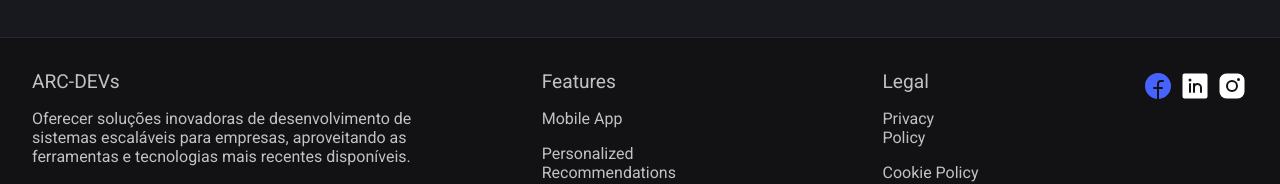
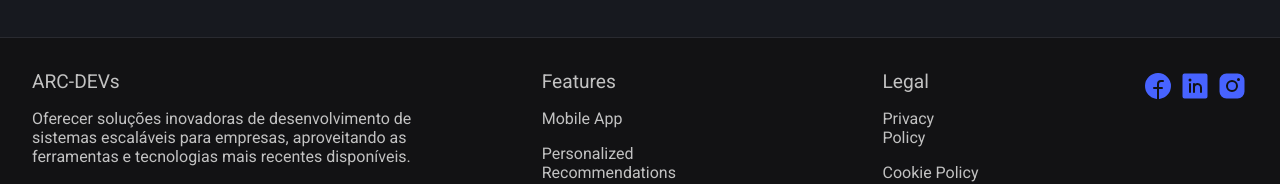
Before and after one commit to Elencio/ARC_DEVs_WEb, a React (Vite) app: page / in a window 1280 px wide. Shown: the part 4594-4778 px from the top of the page. Built offline with nearby package versions, Linux system fonts and the light colour scheme; a web font is replaced by a local one.

Commit message:
atualizacao do css

```diff
--- a/src/Web/Footer.tsx
+++ b/src/Web/Footer.tsx
@@ -142,8 +142,8 @@ export function Footer() {
         </LegalLinksWrapper>
         <SocialMediaWrapper>
           <FacebookLogo size={32} weight="fill" color='#4763ff' />
-          <LinkedinLogo size={32} weight="fill" />
-          <InstagramLogo size={32} weight="fill" />
+          <LinkedinLogo size={32} weight="fill" color='#4763ff'/>
+          <InstagramLogo size={32} weight="fill" color='#4763ff'/>
         </SocialMediaWrapper>
 
       </FooterWrapper>
```
